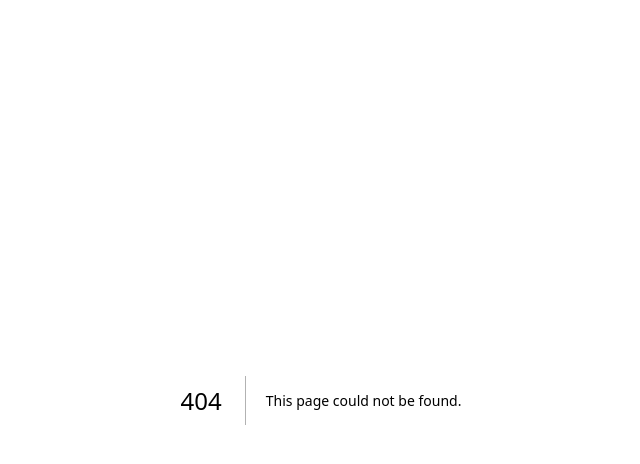
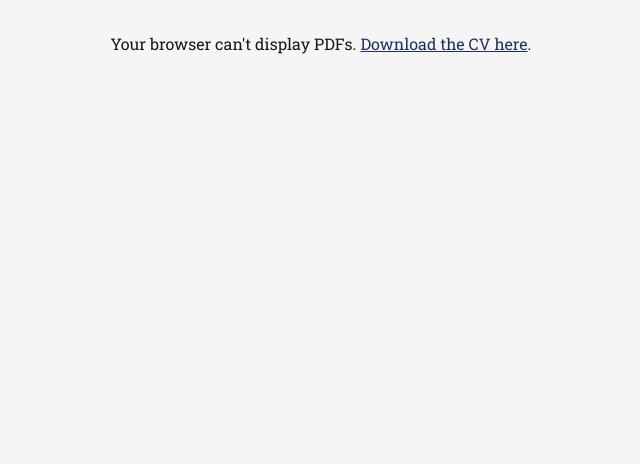
Before and after one commit to RedHoven/personal-webpage, a Next.js app: page /cv in a window 1280 px wide. Before the commit this address had no page. Shown: the top 464 px of the page, without its empty margins (319-959 px from the left). Built offline with nearby package versions, Linux system fonts and the light colour scheme.

Commit message:
integrated cv

```diff
--- /dev/null
+++ b/src/app/cv/page.tsx
@@ -0,0 +1,44 @@
+import { ExternalLink } from "lucide-react";
+
+export default function Viewer() {
+  return (
+    <div className="w-full min-h-screen bg-background flex items-center justify-center p-4">
+      {/* 📱 Mobile: download button only */}
+      <div className="block md:hidden text-center font-sans w-full max-w-md mx-auto">
+        <div className="text-2xl font-sans px-6 py-4 text-left">
+          <p className="text-foreground mb-4 text-lg">
+            You can download my CV below. For best viewing experience, use a computer.
+          </p>
+          <a
+            href="/dziomin-cv-tudelft-2025.pdf"
+            download
+            className="flex items-center text-muted-foreground hover:text-accent transition-colors text-lg"
+          >
+            <span className="mr-2">Download CV</span>
+            <ExternalLink className="w-5 h-5" />
+          </a>
+        </div>
+      </div>
+
+      {/* 🖥️ Desktop: fullscreen viewer */}
+      <div className="hidden md:block w-full h-screen">
+        <object
+          data="/dziomin-cv-tudelft-2025.pdf"
+          type="application/pdf"
+          className="w-full h-full"
+        >
+          <p className="text-center p-4 text-foreground font-sans">
+            Your browser can't display PDFs.{" "}
+            <a
+              href="/dziomin-cv-tudelft-2025.pdf"
+              className="text-accent underline"
+            >
+              Download the CV here
+            </a>
+            .
+          </p>
+        </object>
+      </div>
+    </div>
+  );
+}
```
Also changed, not shown: 1 other file (tests, documents, lock files or other folders).
